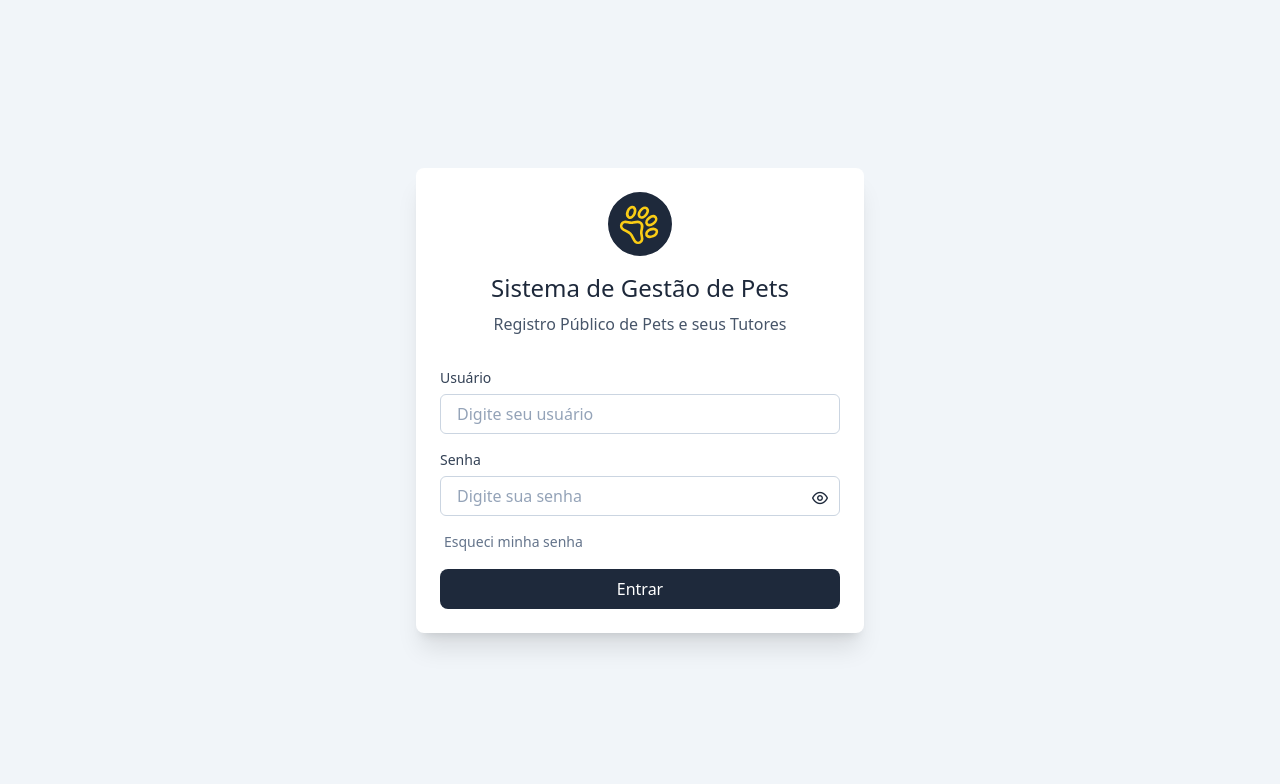
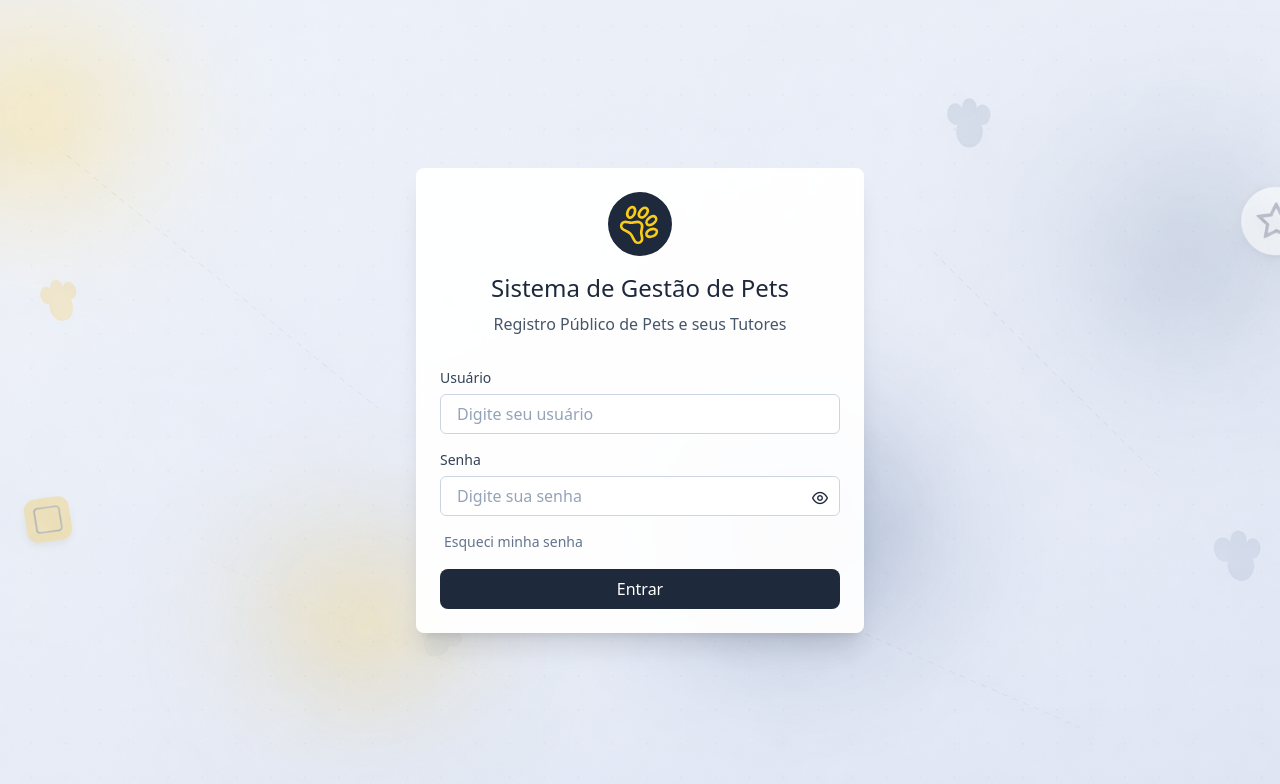
Before and after one commit to BarbaraLemes/barbaraayllonlemes080419, a React (Vite) app: page /login in a window 1280 px wide. Shown: the top 784 px of the page. Built offline with nearby package versions, Linux system fonts and the light colour scheme.

Commit message:
style: implementa imagem de background global para telas de pets, tutores e login

```diff
--- a/src/index.css
+++ b/src/index.css
@@ -5,5 +5,10 @@
 @layer base {
   body {
     @apply bg-slate-100;
+    background-image: url('/background_login.png');
+    background-size: cover;
+    background-position: center;
+    background-repeat: no-repeat;
+    background-attachment: fixed;
   }
 }
--- a/src/modules/auth/pages/Login.tsx
+++ b/src/modules/auth/pages/Login.tsx
@@ -51,8 +51,16 @@ export default function Login() {
 
 
   return (
-    <div className="min-h-screen flex items-center justify-center p-4">
-        <Card variant="default" padding="lg" className="w-full max-w-md border-none shadow-xl">
+    <div
+      className="min-h-screen flex items-center justify-center p-4 relative"
+      style={{
+        backgroundImage: 'url("/background_login.png")',
+        backgroundSize: 'cover',
+        backgroundPosition: 'center',
+        backgroundRepeat: 'no-repeat'
+      }}
+    >
+        <Card variant="default" padding="lg" className="w-full max-w-md border-none shadow-xl backdrop-blur-sm bg-white/95">
           <div className="text-center mb-8">
             <div className="flex justify-center mb-4">
               <img src="/iconPata.svg" alt="Pata" className="h-16" />
```
Also changed, not shown: public/background_login.png (added).
